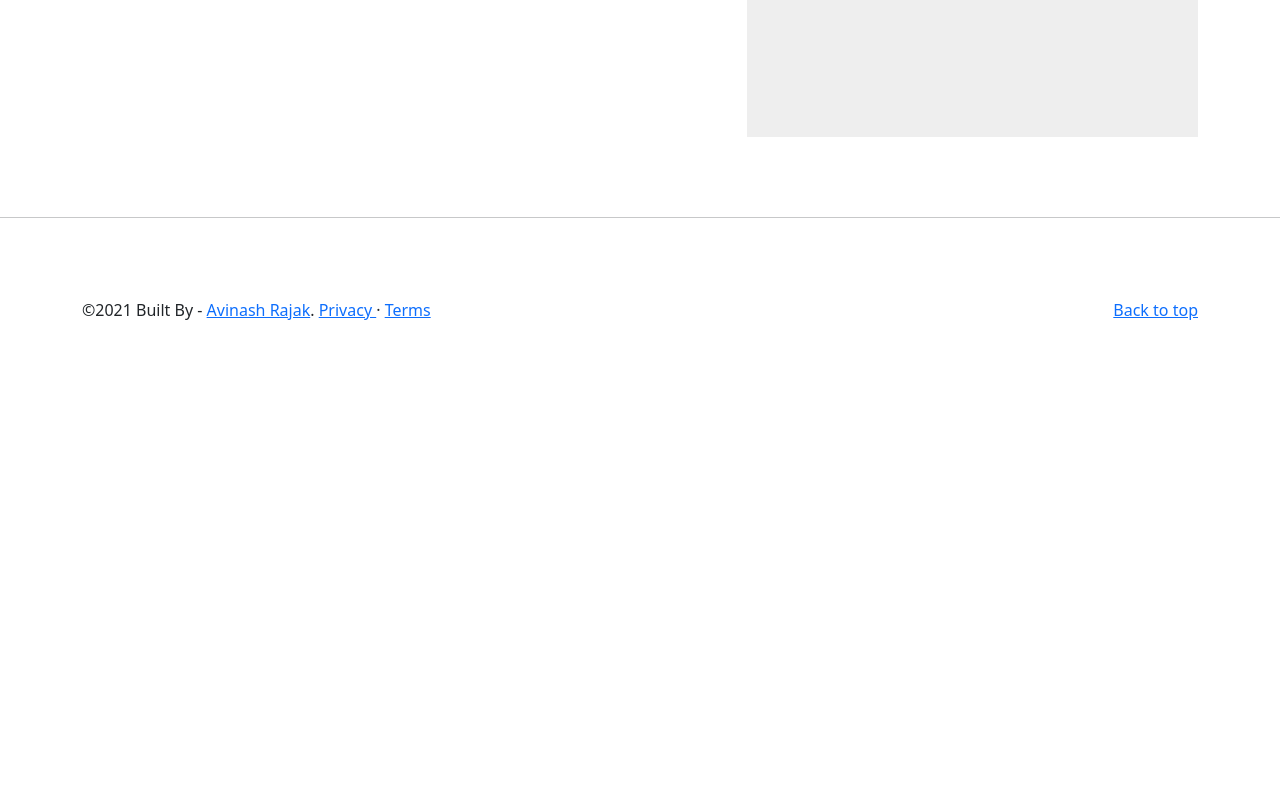
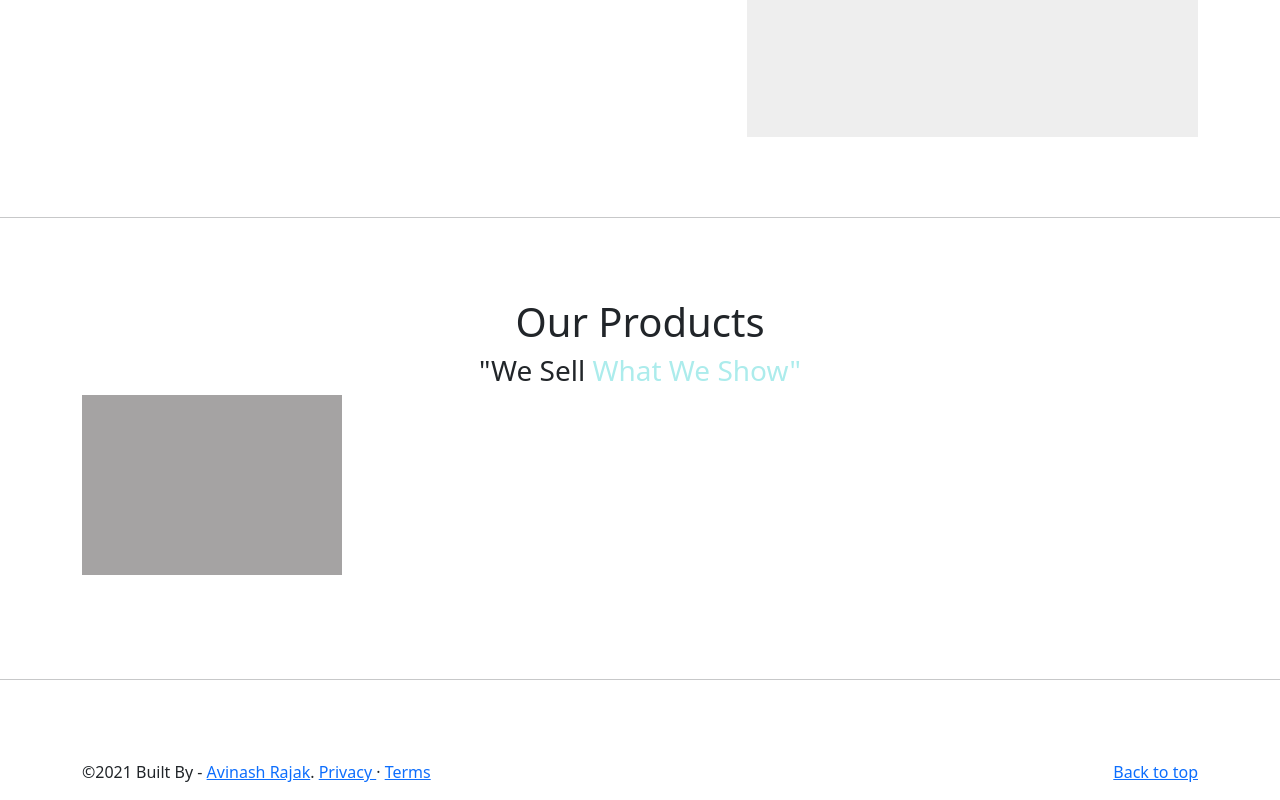
Before and after one commit to Avinash-Rajak/learning-bootstrap-components, a plain HTML site: page index.html in a window 1280 px wide. Shown: the part 2280-3080 px from the top of the page. Before the commit the page ends 2618 px from the top, so only its background shows below. Drawn offline with nearby package versions, Linux system fonts and the light colour scheme.

Commit message:
Products

```diff
--- a/index.html
+++ b/index.html
@@ -195,6 +195,30 @@
         <hr style="margin: 5rem 0;">
     </section>
 
+
+    <section class="products">
+      <div class="container text-center">
+        <h1>Our Products</h1>
+        <h3>"We Sell
+          <span>What We Show"</span>
+        </h3>
+
+        <div class="row">
+          <div class="col-lg-3 col-md-6 col-sm-12">
+            <div class="card-content">
+              <div class="card-container">
+
+              </div>
+              <div class="content">
+
+              </div>
+            </div>
+          </div>
+        </div>
+      </div>
+      <hr style="margin: 5rem 0;">
+    </section>
+
     <!-- ------------footter------------- -->
     <footer class="container">
         <p class="float-end">
--- a/style.css
+++ b/style.css
@@ -70,3 +70,23 @@ body{
       display: none;
   }
 } */
+
+
+.products h1{
+    font-family: 400;
+
+}
+
+.products h3{
+    font-weight: 350;
+}
+.products h3 span{
+    font-weight: 400;
+    color: rgb(172, 236, 236);
+}
+
+.card-container{
+    width: 260px;
+    height: 180px;
+    background-color:rgb(165, 163, 163); ;
+}
```
